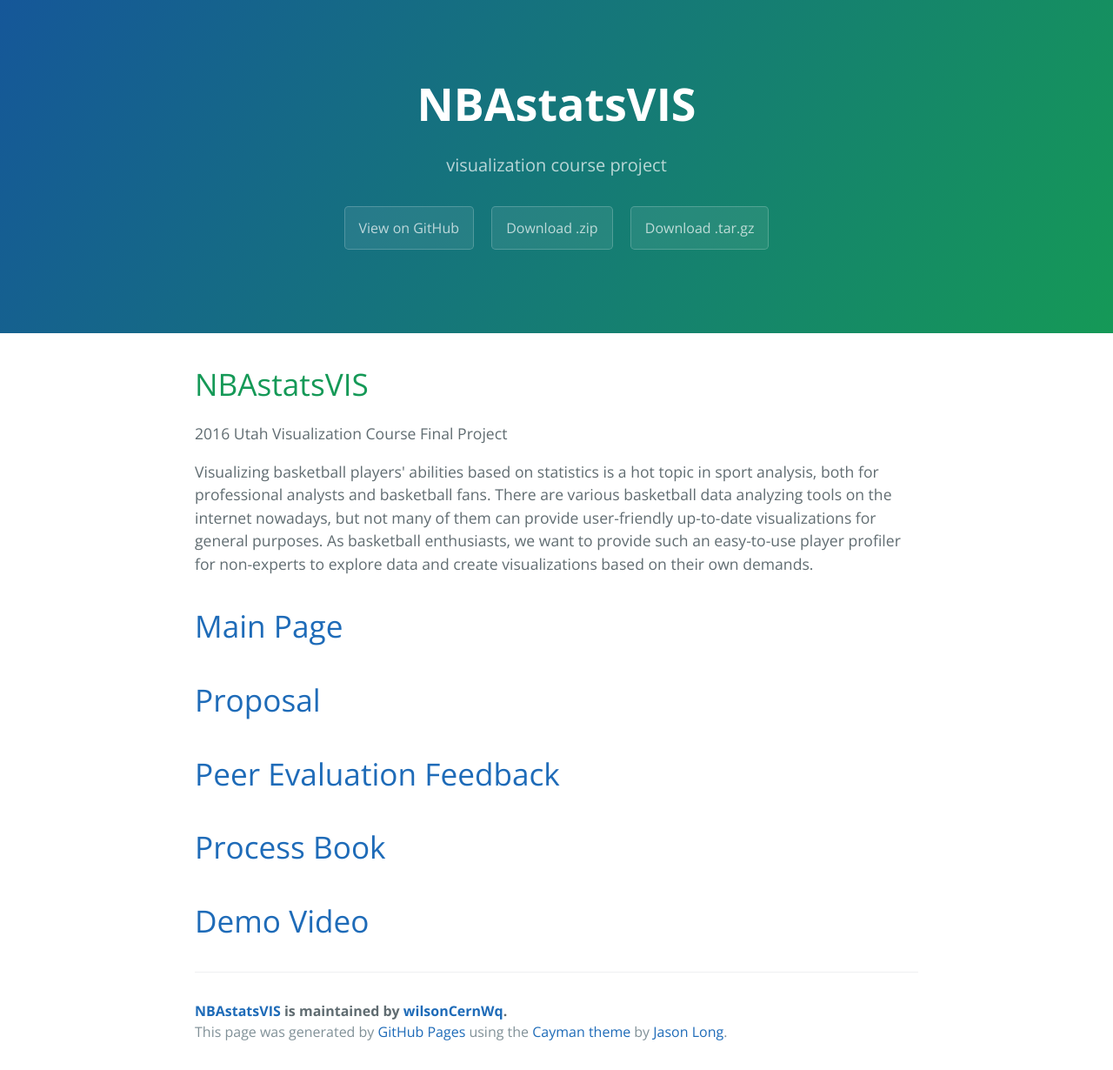
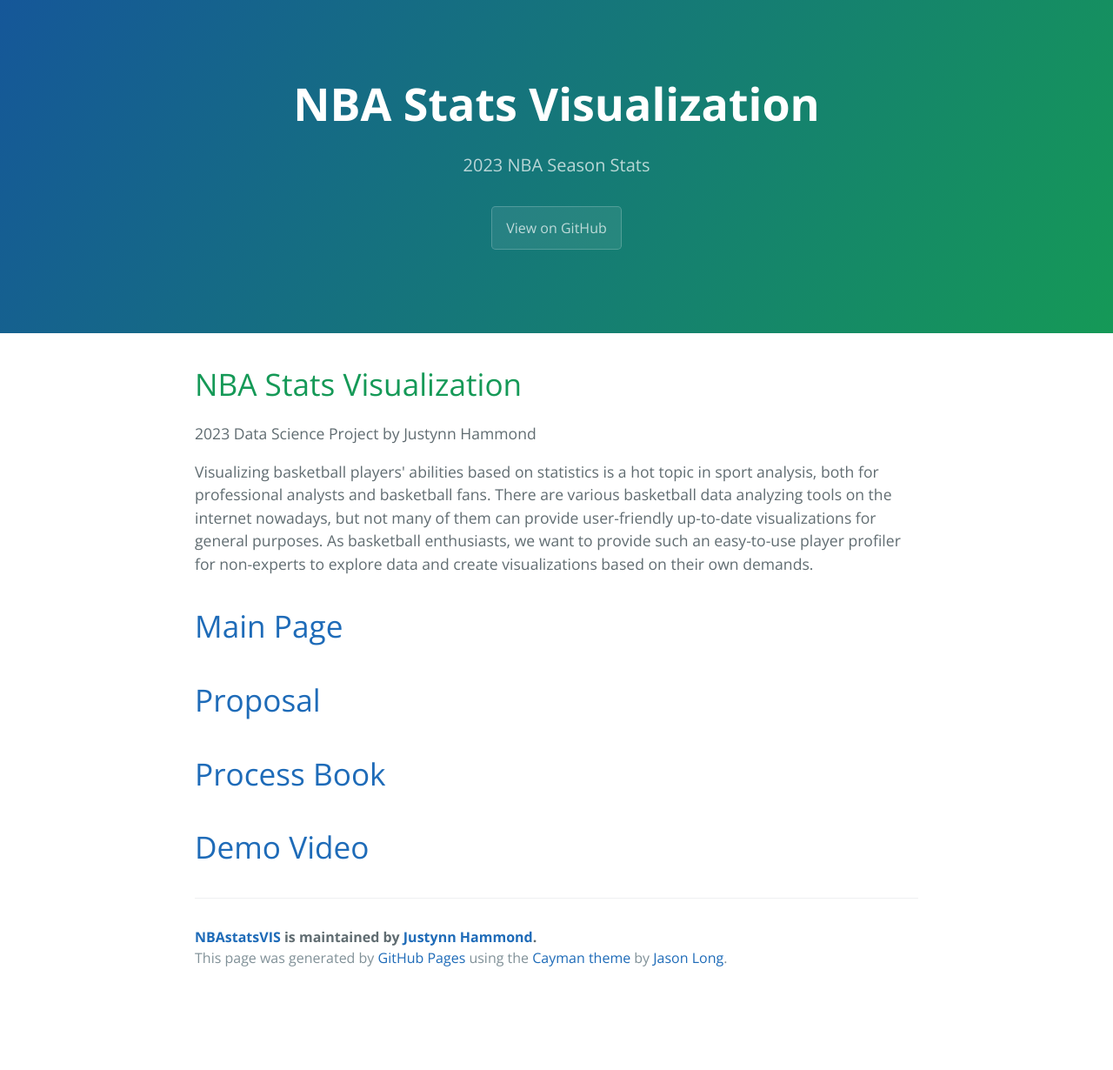
Before and after one commit to jhamm2315/NBA_Project_2-, a plain HTML site: page infoPage.html in a window 1280 px wide. Shown: the whole page at 87% size. After the commit the page ends 1145 px from the top, so only its background shows below. Drawn offline with nearby package versions, Linux system fonts and the light colour scheme; files that its build step writes are made by us from their sources.

Commit message:
commit to main

```diff
--- a/infoPage.html
+++ b/infoPage.html
@@ -2,7 +2,7 @@
 <html lang="en-us">
 <head>
     <meta charset="UTF-8">
-    <title>NBAstatsVIS by wilsonCernWq</title>
+    <title>NBA Stats Visualization by Justynn Hammond</title>
     <meta name="viewport" content="width=device-width, initial-scale=1">
     <link rel="stylesheet" type="text/css" href="stylesheets/normalize.css" media="screen">
     <link href='https://fonts.googleapis.com/css?family=Open+Sans:400,700' rel='stylesheet' type='text/css'>
@@ -11,33 +11,27 @@
 </head>
 <body>
 <section class="page-header">
-    <h1 class="project-name">NBAstatsVIS</h1>
-    <h2 class="project-tagline">visualization course project </h2>
-    <a href="https://github.com/wilsonCernWq/NBAstatsVIS" class="btn">View on GitHub</a>
-    <a href="https://github.com/wilsonCernWq/NBAstatsVIS/zipball/master" class="btn">Download .zip</a>
-    <a href="https://github.com/wilsonCernWq/NBAstatsVIS/tarball/master" class="btn">Download .tar.gz</a>
+    <h1 class="project-name">NBA Stats Visualization</h1>
+    <h2 class="project-tagline">2023 NBA Season Stats  </h2>
+    <a href="https://github.com/jhamm2315/NBA_Project_2-" class="btn">View on GitHub</a>
+
 </section>
 
 <section class="main-content">
     <h1>
         <a id="nbastatsvis" class="anchor" href="#nbastatsvis" aria-hidden="true"><span aria-hidden="true" class="octicon octicon-link"></span></a>
-        NBAstatsVIS
+        NBA Stats Visualization
     </h1>
 
-    <p>2016 Utah Visualization Course Final Project </p>
+    <p>2023 Data Science Project by Justynn Hammond </p>
 
     <p>Visualizing basketball players' abilities based on statistics is a hot topic in sport analysis, both for professional analysts and basketball fans. There are various basketball data analyzing tools on the internet nowadays, but not many of them can provide user-friendly up-to-date visualizations for general purposes. As basketball enthusiasts, we want to provide such an easy-to-use player profiler for non-experts to explore data and create visualizations based on their own demands.</p>
 
     <h1>
-        <a id="MainPage" href="https://wilsoncernwq.github.io/NBAstatsVIS/">Main Page</a>
+        <a id="MainPage" href="https://github.com/jhamm2315/NBA_Project_2-">Main Page</a>
     </h1>
-
     <h1>
         <a id="proposal" href="documents/Proposal.pdf">Proposal</a>
-    </h1>
-
-    <h1>
-        <a id="feedback" href="documents/FeedBack.pdf">Peer Evaluation Feedback</a>
     </h1>
 
     <h1>
@@ -50,7 +44,7 @@
     </h1>
 
     <footer class="site-footer">
-        <span class="site-footer-owner"><a href="https://github.com/wilsonCernWq/NBAstatsVIS">NBAstatsVIS</a> is maintained by <a href="https://github.com/wilsonCernWq">wilsonCernWq</a>.</span>
+        <span class="site-footer-owner"><a href="https://github.com/jhamm2315/NBA_Project_2-">NBAstatsVIS</a> is maintained by <a href="https://github.com/jhamm2315/NBA_Project_2-">Justynn Hammond</a>.</span>
         <span class="site-footer-credits">This page was generated by <a href="https://pages.github.com">GitHub Pages</a> using the <a href="https://github.com/jasonlong/cayman-theme">Cayman theme</a> by <a href="https://twitter.com/jasonlong">Jason Long</a>.</span>
     </footer>
 
```
